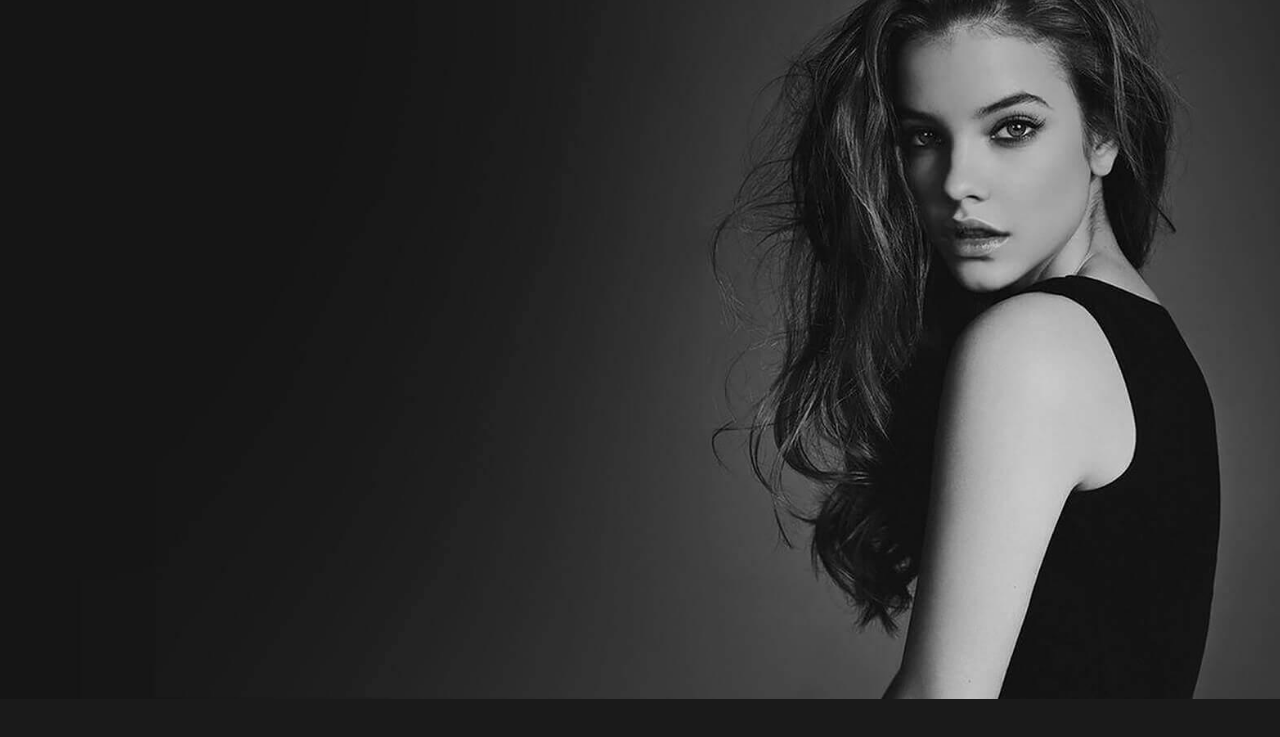
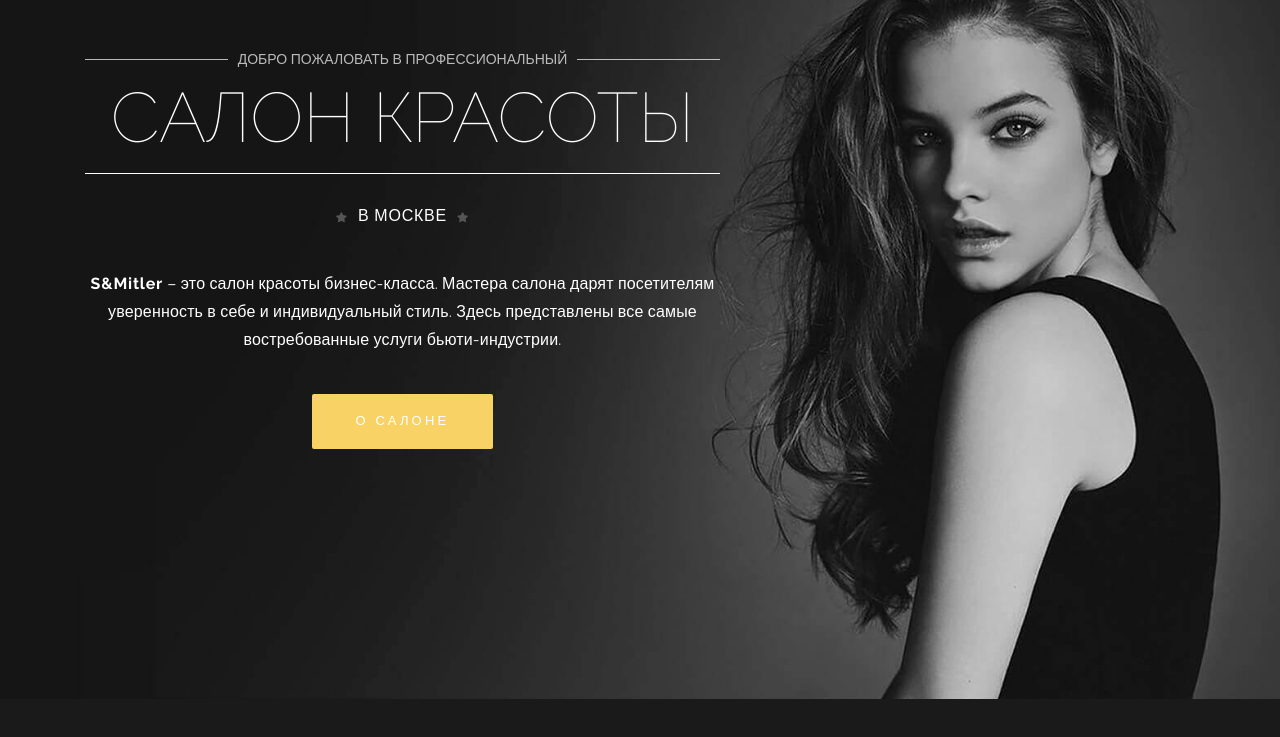
Before and after one commit to dworker863/SMitler, a website: page app/index.html in a window 1280 px wide. Shown: the part 101-838 px from the top of the page. Before the commit the page ends 800 px from the top, so only its background shows below. Drawn offline with Linux system fonts and the light colour scheme; files whose address does not match are found by name.

Commit message:
Header info-block markup and styles

```diff
--- a/app/index.html
+++ b/app/index.html
@@ -55,6 +55,23 @@
             </ul>
           </nav>
         </div>
+        <div class="flex-container">
+          <div class="flex-center">
+            <div class="container">
+              <div class="row">
+                <div class="col-sm-7">
+                  <div class="info-block">
+                      <div><span>Добро пожаловать в профессиональный</span></div>
+                      <h1 class="h1">Салон красоты</h1>
+                      <strong><i class="fas fa-star"></i>В Москве<i class="fas fa-star"></i></strong>
+                      <p><strong>S&Mitler</strong> – это салон красоты бизнес-класса. Мастера салона дарят посетителям уверенность в себе и индивидуальный стиль. Здесь представлены все самые востребованные услуги бьюти-индустрии.</p>
+                      <a href="#" class="button">О салоне</a>
+                  </div>
+                </div>
+              </div>
+            </div>
+          </div>
+        </div>
       </header>
     </div>
     <div id="my-content"></div>
--- a/app/sass/main.scss
+++ b/app/sass/main.scss
@@ -12,11 +12,21 @@ body {
   // 	opacity: 1;
 }
 
+.h1,
+.h2,
+.h3,
+.h4,
+.h5,
+.h6 {
+  text-transform: uppercase;
+}
+
 header {
   height: 100vh;
   background-position: center;
   background-size: cover;
   min-height: 700px;
+  color: #ffffff;
 
   .top-line {
     position: relative;
@@ -59,6 +69,91 @@ header {
       }
     }
   }
+  .flex-container {
+    display: flex;
+    height: 100%;
+
+    .flex-center {
+      margin: auto;
+      margin-top: 5rem;
+
+      .info-block {
+        text-align: center;
+
+        span {
+          text-transform: uppercase;
+          font-size: 0.875rem;
+          font-weight: 300;
+          opacity: 0.7;
+          display: flex;
+          align-items: center;
+          white-space: nowrap;
+
+          &::before,
+          &::after {
+            content: "";
+            height: 1px;
+            background-color: #ffffff;
+            width: 100%;
+            display: inline-block;
+          }
+          &::before {
+            margin-right: 10px;
+          }
+          &:after {
+            margin-left: 10px;
+          }
+        }
+
+        .h1 {
+          font-size: 70px;
+          font-weight: 100;
+          line-height: 1.3;
+          border-bottom: 1px solid #ffffff;
+          padding-bottom: 0.625rem;
+          margin-bottom: 1.8rem;
+        }
+
+        strong {
+          text-transform: uppercase;
+          font-weight: 300;
+          letter-spacing: .05rem;
+          display: block;
+          margin-bottom: 2.5rem;
+
+          .fas {
+            font-size: 0.625rem;
+            color: #555555;
+            margin-right: 0.625rem;
+            margin-left: 0.625rem;
+          }
+        }
+
+        p {
+          margin-bottom: 2.5rem;
+          letter-spacing: 0.01rem;
+
+          strong {
+            color: #ffffff;
+            display: inline;
+            font-weight: bold;
+            text-transform: capitalize;
+          }
+        }
+
+        .button {
+          color: #ffffff;
+          display: inline-block;
+          background-color: #F8D265;
+          text-transform: uppercase;
+          font-size: 0.8125rem;
+          letter-spacing: 0.2rem;
+          padding: 1rem 2.73rem;
+          border-radius: 2px;
+        }
+      }
+    }
+  }
 }
 
 .mm-navbar {
@@ -97,7 +192,7 @@ header {
       font-size: 0.75rem;
       margin-right: 0.5rem;
       color: #ffffff;
-      transition: color .25s ease;
+      transition: color 0.25s ease;
     }
   }
 
```
Also changed, not shown: app/css/styles.min.css, app/fonts/RalewayThin/RalewayThin.woff. Lines whose indentation alone changed are shown as unchanged.
